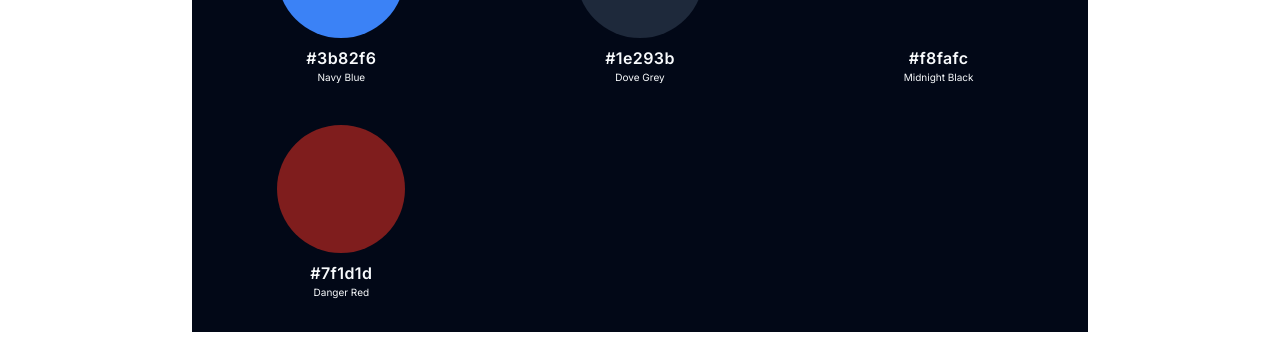
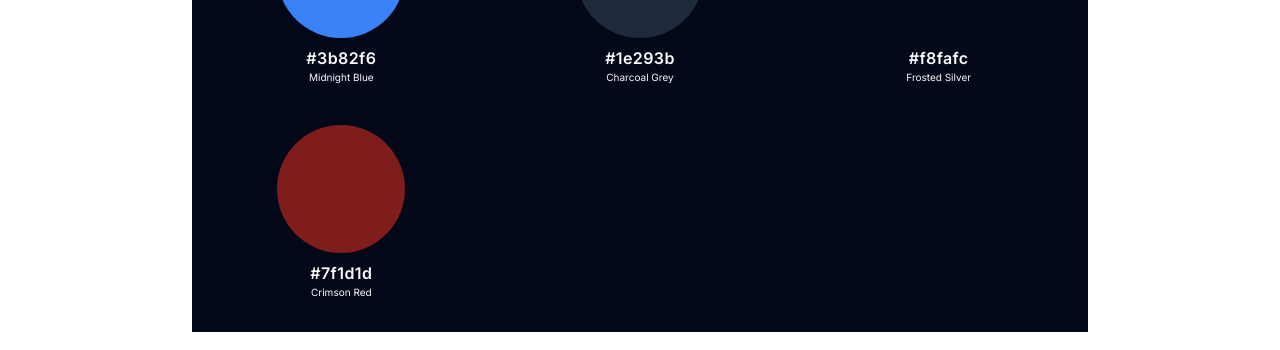
Before and after one commit to Email-Phising-Guard/styleguide, a Next.js app: page /color in a window 1280 px wide. Shown: the part 1252-1602 px from the top of the page. Built offline with nearby package versions, Linux system fonts and the light colour scheme.

Commit message:
change dark mode color names

```diff
--- a/src/components/MainPalette.tsx
+++ b/src/components/MainPalette.tsx
@@ -43,25 +43,25 @@ export default function MainPalette() {
             darkMode={true}
             variant="primary"
             hexCode="#3b82f6"
-            colorName="Navy Blue"
+            colorName="Midnight Blue"
           />
           <HexColor
             darkMode={true}
             variant="secondary"
             hexCode="#1e293b"
-            colorName="Dove Grey"
+            colorName="Charcoal Grey"
           />
           <HexColor
             darkMode={true}
             variant="foreground"
             hexCode="#f8fafc"
-            colorName="Midnight Black"
+            colorName="Frosted Silver"
           />
           <HexColor
             darkMode={true}
             variant="destructive"
             hexCode="#7f1d1d"
-            colorName="Danger Red"
+            colorName="Crimson Red"
           />
         </HexColorGroup>
       </section>
```
